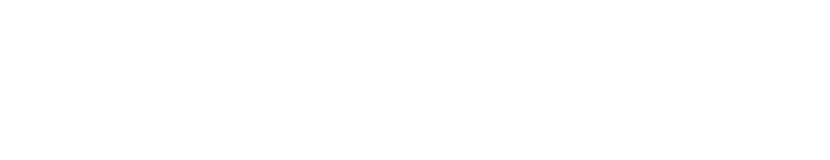
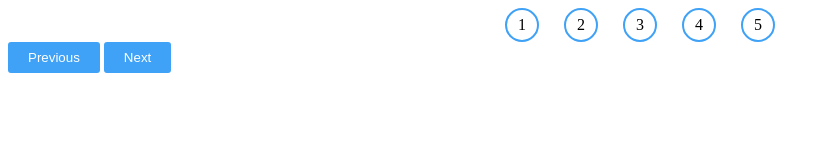
Before and after one commit to acciojob/progress-bar-DebarghaMondal, a website: page main.html in a window 1280 px wide. Shown: the whole page, without its empty margins (0-830 px from the left). Drawn offline with Linux system fonts and the light colour scheme.

Commit message:
created a submission

```diff
--- a/main.html
+++ b/main.html
@@ -7,6 +7,18 @@
 </head>
 
 <body>
+<div class="circles">
+	<div id="circle-1" class="circle">1</div>
+	<div id="circle-1" class="circle">2</div>
+	<div id="circle-1" class="circle">3</div>
+	<div id="circle-1" class="circle">4</div>
+	<div id="circle-1" class="circle">5</div>
+	</div>
+	<!-- <div class="btn"> -->
+	<button id="prev">Previous</button>
+	<button id="next">Next</button>
+		<!-- </div> -->
+
 	<!-- the entire body must be written by student -->
     <script type="text/javascript" src="./script.js">
 </script>
--- a/script.js
+++ b/script.js
@@ -1 +1,50 @@
 //your JS code here. If required.
+document.addEventListener('DOMContentLoaded', function() {
+    const circles = document.querySelectorAll('.circle');
+    const prevButton = document.getElementById('prev');
+    const nextButton = document.getElementById('next');
+    let currentActive = 0;
+
+    // Function to update active class
+    function updateActiveClass() {
+        circles.forEach((circle, index) => {
+            if (index === currentActive) {
+                circle.classList.add('active');
+            } else {
+                circle.classList.remove('active');
+            }
+        });
+
+        // Enable/disable prev and next buttons based on currentActive
+        if (currentActive === 0) {
+            prevButton.disabled = true;
+        } else {
+            prevButton.disabled = false;
+        }
+
+        if (currentActive === circles.length - 1) {
+            nextButton.disabled = true;
+        } else {
+            nextButton.disabled = false;
+        }
+    }
+
+    // Initial call to set initial state
+    updateActiveClass();
+
+    // Event listener for prev button
+    prevButton.addEventListener('click', function() {
+        if (currentActive > 0) {
+            currentActive--;
+            updateActiveClass();
+        }
+    });
+
+    // Event listener for next button
+    nextButton.addEventListener('click', function() {
+        if (currentActive < circles.length - 1) {
+            currentActive++;
+            updateActiveClass();
+        }
+    });
+});
--- a/styles.css
+++ b/styles.css
@@ -1 +1,29 @@
-/*  your css code here. If applicable */
+.circles{
+	display:flex;
+	gap:25px;
+	justify-content:center;
+}
+
+.circle {
+    width: 30px;
+    height: 30px;
+    border-radius: 50%;
+	justify-content:center;
+	text-align:center;
+	color:black;
+	align-content:center;
+	border:2px solid #3FA2F6;
+}
+.btn{
+	margin:30px;
+	justify-content:center;
+	text-align:center;
+}
+button{
+	background-color:#3FA2F6;
+	color:white;
+	border:none;
+	padding:8px 20px;
+	border-radius:3px;
+
+}
```
